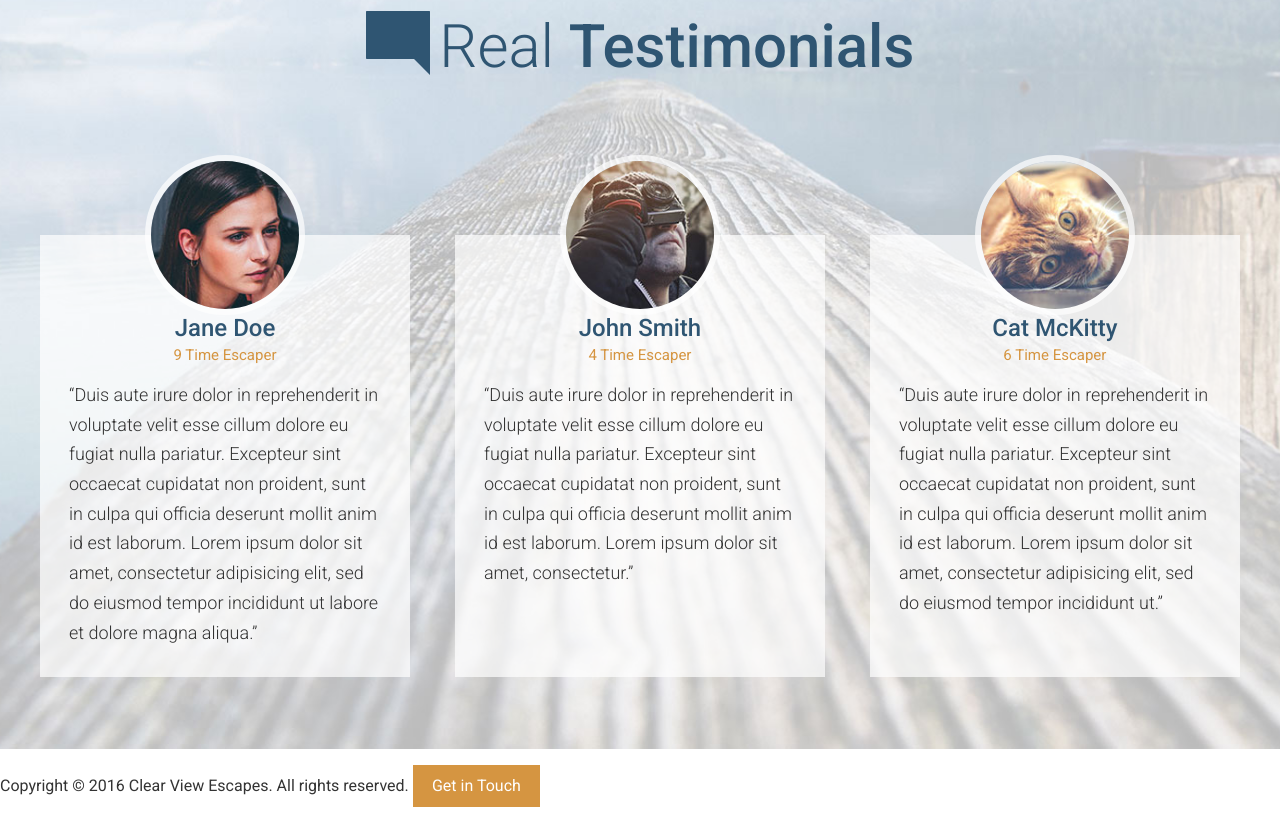
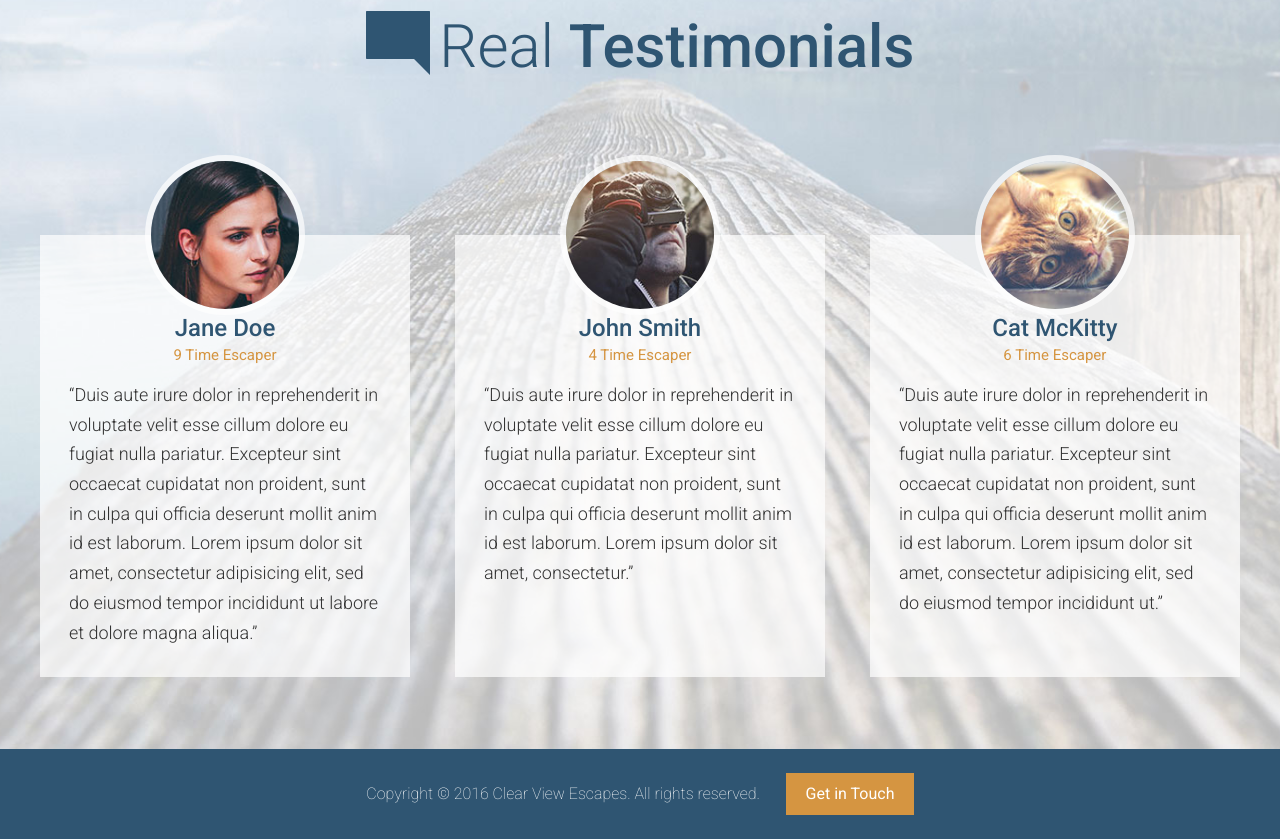
Before and after one commit to Czaroos/travel-agency-site, a website: page app/index.html in a window 1280 px wide. Shown: the part 3177-4016 px from the top of the page. Drawn offline with Linux system fonts and the light colour scheme.

Commit message:
Completed styling the footer.

```diff
--- /dev/null
+++ b/app/assets/styles/modules/_site-footer.css
@@ -0,0 +1,18 @@
+.site-footer {
+  background-color: $mainBlue;
+  color: #FFF;
+  padding: .5rem 0;
+  text-align: center;
+
+  &__text {
+    display: block;
+    margin-bottom: 1rem;
+    font-weight: 200;
+
+    @mixin atMedium {
+      display: inline;
+      margin-bottom: 0;
+      margin-right: 1.4rem;
+    }
+  }
+}
--- a/app/assets/styles/styles.css
+++ b/app/assets/styles/styles.css
@@ -13,3 +13,4 @@
 @import "modules/_feature-item";
 @import "modules/_testimonial-item";
 @import "modules/_sprite";
+@import "modules/_site-footer";
--- a/app/index.html
+++ b/app/index.html
@@ -145,8 +145,10 @@
     </div>
   </div>
 
-  <footer>
-    <p>Copyright &copy; 2016 Clear View Escapes. All rights reserved. <a href="#" class = "btn btn--orange">Get in Touch</a></p>
+  <footer class="site-footer">
+    <div class="wrapper">
+      <p><span class="site-footer__text">Copyright &copy; 2016 Clear View Escapes. All rights reserved.</span> <a href="#" class = "btn btn--orange">Get in Touch</a></p>
+    </div>
   </footer>
 </body>
 </html>
--- a/app/temp/styles/styles.css
+++ b/app/temp/styles/styles.css
@@ -973,3 +973,25 @@ Instead edit gulp/templates/sprite */
     height: 42px;
     background-position: 36.69752421959096% 45.792307692307695%;
   }
+
+.site-footer {
+  background-color: #2f5572;
+  color: #FFF;
+  padding: .5rem 0;
+  text-align: center;
+}
+
+.site-footer__text {
+    display: block;
+    margin-bottom: 1rem;
+    font-weight: 200;
+  }
+
+@media (min-width: 800px) {
+
+.site-footer__text {
+      display: inline;
+      margin-bottom: 0;
+      margin-right: 1.4rem
+  }
+	 }
```
Also changed, not shown: app/assets/styles/base/_variables.css (line endings or trailing spaces).
